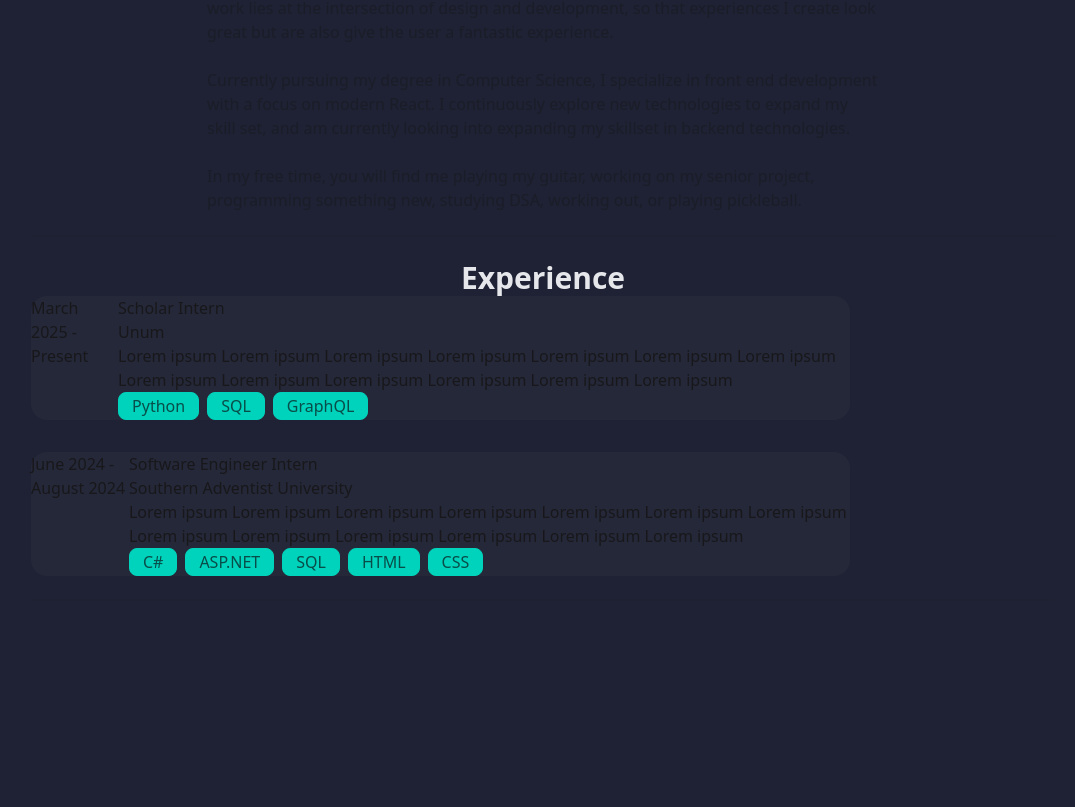
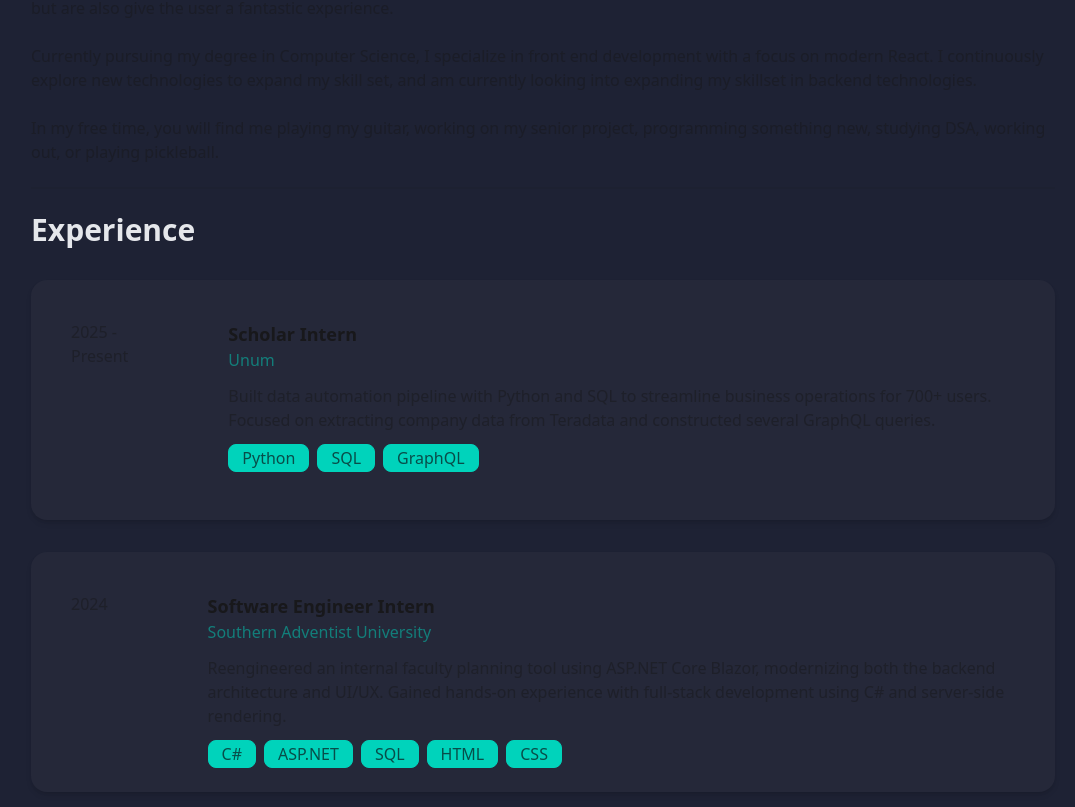
Before and after one commit to taddmtii/portfolio, a React (Vite) app: page / in a window 1280 px wide. Shown: the part 509-1316 px from the top of the page, without its empty margins (97-1172 px from the left). Before the commit the page ends 1133 px from the top, so only its background shows below. Built offline with nearby package versions, Linux system fonts and the light colour scheme.

Commit message:
changed page layout, built upon ExperienceCard

```diff
--- a/src/App.tsx
+++ b/src/App.tsx
@@ -12,7 +12,9 @@ function App() {
     return (
         <>
             <BrowserRouter>
-                <Header />
+                <div className="sticky top-0 left-0 w-full">
+                    <Header />
+                </div>
                 <div className="flex w-screen justify-center">
                     <div className="flex flex-col w-[80vw] items-center">
                         <div className="flex flex-row">
@@ -22,20 +24,20 @@ function App() {
                         <Divider />
                         <AboutMe />
                         <Divider />
-                        <Experience />
-                        <div className="flex flex-col gap-8 justify-center">
+                        <div className="flex flex-col gap-8">
+                            <Experience />
                             <ExperienceCard
-                                dateRange="March 2025 - Present"
+                                dateRange="2025 - Present"
                                 positionName="Scholar Intern"
                                 company="Unum"
-                                description="Lorem ipsum Lorem ipsum Lorem ipsum Lorem ipsum Lorem ipsum Lorem ipsum Lorem ipsum Lorem ipsum Lorem ipsum Lorem ipsum Lorem ipsum Lorem ipsum Lorem ipsum "
+                                description="Built data automation pipeline with Python and SQL to streamline business operations for 700+ users. Focused on extracting company data from Teradata and constructed several GraphQL queries."
                                 technologies={["Python", "SQL", "GraphQL"]}
                             />
                             <ExperienceCard
-                                dateRange="June 2024 - August 2024"
+                                dateRange="2024"
                                 positionName="Software Engineer Intern"
                                 company="Southern Adventist University"
-                                description="Lorem ipsum Lorem ipsum Lorem ipsum Lorem ipsum Lorem ipsum Lorem ipsum Lorem ipsum Lorem ipsum Lorem ipsum Lorem ipsum Lorem ipsum Lorem ipsum Lorem ipsum "
+                                description="Reengineered an internal faculty planning tool using ASP.NET Core Blazor, modernizing both the backend architecture and UI/UX. Gained hands-on experience with full-stack development using C# and server-side rendering."
                                 technologies={[
                                     "C#",
                                     "ASP.NET",
--- a/src/components/AboutMe.tsx
+++ b/src/components/AboutMe.tsx
@@ -1,7 +1,7 @@
 export default function AboutMe() {
     return (
         <>
-            <div className="flex flex-col gap-6 w-2xl">
+            <div className="flex flex-col gap-6">
                 <h1 className="font-bold text-3xl">About</h1>
                 <p className="opacity-50">
                     Hey! My name is Tadd and I am a passionate developer who
--- a/src/components/ExperienceCard.tsx
+++ b/src/components/ExperienceCard.tsx
@@ -15,12 +15,14 @@ export default function ExperienceCard({
 }: ExperienceCardProps) {
     return (
         <>
-            <div className="flex flex-row justify-center bg-[#252839] rounded-2xl w-[80%]">
-                <div>{dateRange}</div>
-                <div className="flex flex-col">
-                    <div>{positionName}</div>
-                    <div>{company}</div>
-                    <div>{description}</div>
+            <div className="flex p-10 flex-row shadow-md bg-[#252839] rounded-2xl w-[100%] h-60">
+                <div className="opacity-50">{dateRange}</div>
+                <div className="flex flex-col gap-3 pl-25">
+                    <div>
+                        <div className="font-bold text-lg">{positionName}</div>
+                        <div className="opacity-50 text-accent">{company}</div>
+                    </div>
+                    <div className="opacity-50">{description}</div>
                     <div className="flex flex-row gap-2">
                         {technologies.map((tech) => {
                             return (
```
